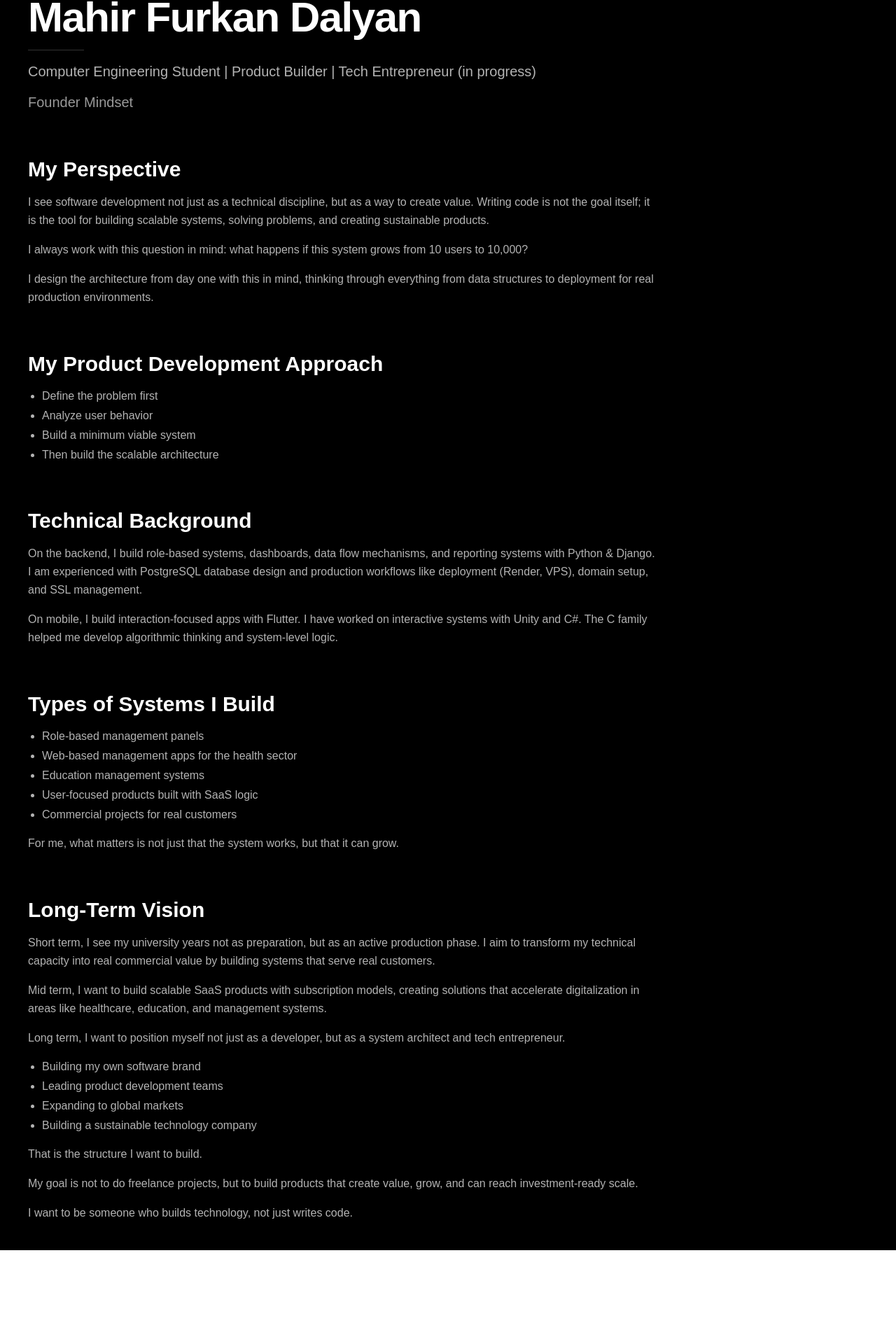
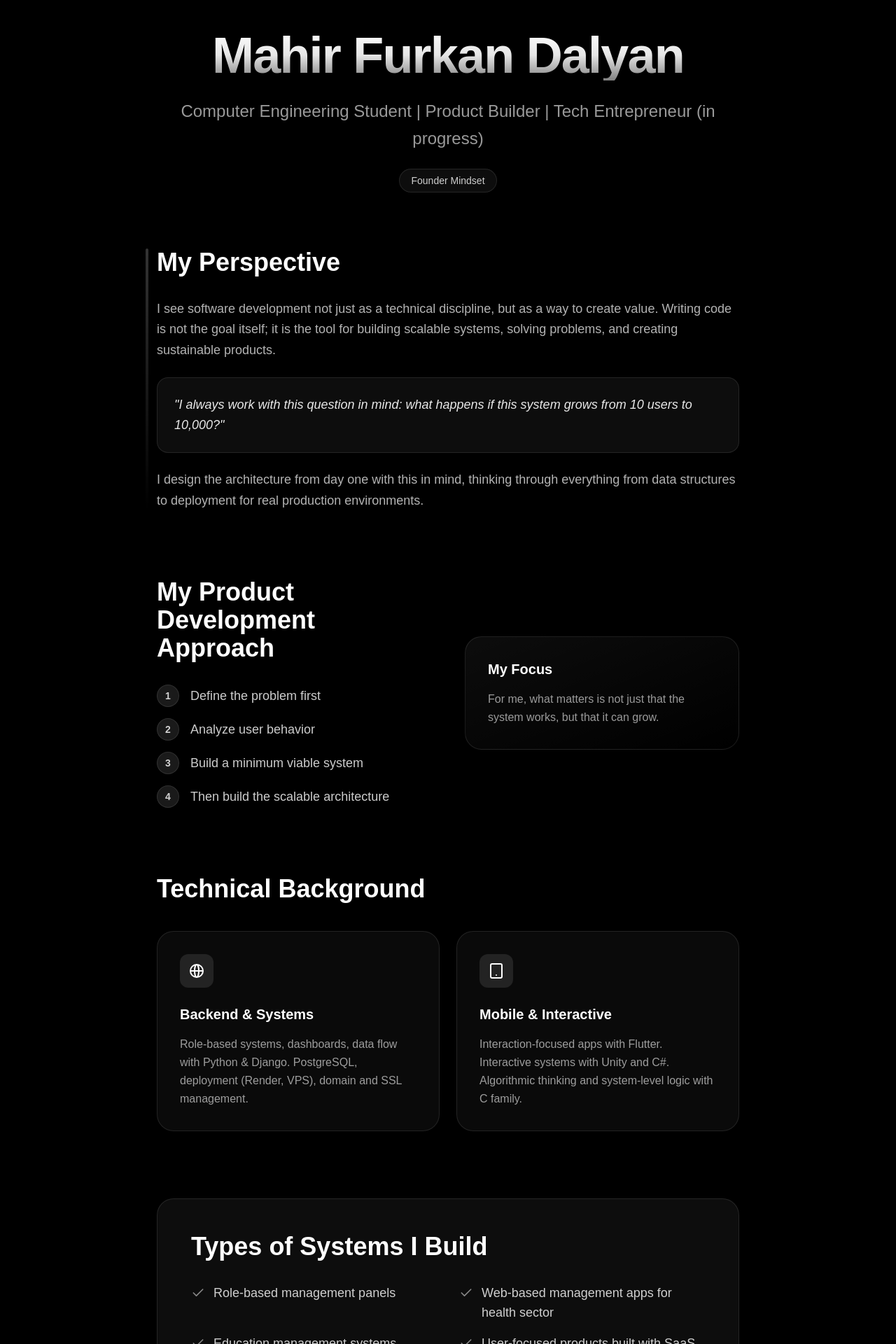
Before and after one commit to furkandalyan/site, a Next.js app: page /en/about in a window 1280 px wide. Shown: the part 102-2022 px from the top of the page at 70% size. Before the commit the page ends 1888 px from the top, so only its background shows below. Built offline with nearby package versions, Linux system fonts and the light colour scheme.

Commit message:
Update about content

```diff
--- a/src/app/[lang]/about/page.tsx
+++ b/src/app/[lang]/about/page.tsx
@@ -7,170 +7,195 @@ export default async function About({
   const isTr = lang === "tr";
 
   return (
-    <div className="max-w-4xl space-y-16">
-      <header className="space-y-4">
-        <h1 className="text-5xl md:text-6xl font-semibold tracking-tight">
+    <div className="max-w-4xl mx-auto py-12 px-4 sm:px-6 lg:px-8">
+      <header className="mb-20 text-center relative">
+        <div className="absolute top-1/2 left-1/2 -translate-x-1/2 -translate-y-1/2 w-[200px] h-[200px] bg-white/5 rounded-full blur-[100px] -z-10 pointer-events-none"></div>
+        <h1 className="text-5xl md:text-7xl font-bold tracking-tight mb-6 bg-gradient-to-b from-white via-white/90 to-white/50 bg-clip-text text-transparent">
           Mahir Furkan Dalyan
         </h1>
-        <div className="h-px w-20 bg-white/20" />
-        <p className="text-white/70 text-lg md:text-xl">
+        <p className="text-xl md:text-2xl text-white/60 font-light max-w-3xl mx-auto leading-relaxed">
           {isTr
             ? "Computer Engineering Student | Product Builder | Tech Entrepreneur (in progress)"
             : "Computer Engineering Student | Product Builder | Tech Entrepreneur (in progress)"}
         </p>
-        <p className="text-white/60 text-lg md:text-xl">Founder Mindset</p>
+        <div className="mt-6 inline-block px-4 py-1.5 rounded-full bg-white/5 border border-white/10 text-sm font-medium text-white/80">
+          Founder Mindset
+        </div>
       </header>
 
-      <section className="space-y-4">
-        <h2 className="text-2xl md:text-3xl font-semibold">
-          {isTr ? "Bakis Acim" : "My Perspective"}
+      <div className="space-y-24">
+        {/* Perspective Section */}
+        <section className="relative">
+          <div className="absolute -left-4 top-0 bottom-0 w-1 bg-gradient-to-b from-white/20 to-transparent rounded-full hidden md:block"></div>
+          <h2 className="text-3xl md:text-4xl font-bold mb-8 text-white">
+            {isTr ? "Bakış Açım" : "My Perspective"}
           </h2>
-        <p className="text-white/70 leading-relaxed">
+          <div className="space-y-6 text-lg text-white/70 leading-relaxed">
+            <p>
               {isTr
-            ? "Yazilim gelistirmeyi yalnizca teknik bir disiplin olarak degil, deger uretme araci olarak goruyorum. Kod yazmak benim icin bir amac degil; olceklenebilir sistemler kurmanin, problem cozmenin ve surdurulebilir urunler gelistirmenin aracidir."
+                ? "Yazılım geliştirmeyi yalnızca teknik bir disiplin olarak değil, değer üretme aracı olarak görüyorum. Kod yazmak benim için bir amaç değil; ölçeklenebilir sistemler kurmanın, problem çözmenin ve sürdürülebilir ürünler geliştirmenin aracıdır."
                 : "I see software development not just as a technical discipline, but as a way to create value. Writing code is not the goal itself; it is the tool for building scalable systems, solving problems, and creating sustainable products."}
             </p>
-        <p className="text-white/70 leading-relaxed">
+            <div className="p-6 bg-white/5 rounded-2xl border border-white/10 italic text-white/90">
               {isTr
-            ? "Projelerimde her zaman su perspektifle ilerliyorum: Bu sistem 10 kullanicidan 10.000 kullaniciya cikarsa ne olur?"
-            : "I always work with this question in mind: what happens if this system grows from 10 users to 10,000?"}
-        </p>
-        <p className="text-white/70 leading-relaxed">
+                ? "\"Projelerimde her zaman şu perspektifle ilerliyorum: Bu sistem 10 kullanıcıdan 10.000 kullanıcıya çıkarsa ne olur?\""
+                : "\"I always work with this question in mind: what happens if this system grows from 10 users to 10,000?\""}
+            </div>
+            <p>
               {isTr
-            ? "Mimariyi bastan buna gore tasarliyor; veri yapisindan deployment surecine kadar uretim ortamini dusunerek gelistiriyorum."
+                ? "Mimariyi baştan buna göre tasarlıyor; veri yapısından deployment sürecine kadar üretim ortamını düşünerek geliştiriyorum."
                 : "I design the architecture from day one with this in mind, thinking through everything from data structures to deployment for real production environments."}
             </p>
+          </div>
         </section>
 
-      <section className="space-y-4">
-        <h2 className="text-2xl md:text-3xl font-semibold">
-          {isTr ? "Urun Gelistirme Yaklasimim" : "My Product Development Approach"}
+        {/* Approach Section */}
+        <section className="grid md:grid-cols-2 gap-12 items-center">
+          <div>
+            <h2 className="text-3xl md:text-4xl font-bold mb-8 text-white">
+              {isTr ? "Ürün Geliştirme Yaklaşımım" : "My Product Development Approach"}
             </h2>
-        <ul className="list-disc pl-5 text-white/70 space-y-1">
-          <li>{isTr ? "Once problemi tanimlarim" : "Define the problem first"}</li>
-          <li>
+            <ul className="space-y-4">
+              {[
+                isTr ? "Önce problemi tanımlarım" : "Define the problem first",
+                isTr ? "Kullanıcı davranışını analiz ederim" : "Analyze user behavior",
+                isTr ? "Minimum çalışabilir sistemi kurarım" : "Build a minimum viable system",
+                isTr ? "Sonra ölçeklenebilir mimariyi inşa ederim" : "Then build the scalable architecture"
+              ].map((item, index) => (
+                <li key={index} className="flex items-center gap-4 text-white/80 text-lg">
+                  <span className="flex-shrink-0 w-8 h-8 rounded-full bg-white/10 flex items-center justify-center text-sm font-bold border border-white/10">
+                    {index + 1}
+                  </span>
+                  {item}
+                </li>
+              ))}
+            </ul>
+          </div>
+          <div className="bg-gradient-to-br from-white/5 to-transparent p-8 rounded-3xl border border-white/10 relative overflow-hidden group hover:border-white/20 transition-colors">
+            <div className="absolute inset-0 bg-white/5 opacity-0 group-hover:opacity-100 transition-opacity duration-500"></div>
+            <h3 className="text-xl font-semibold mb-4 text-white relative z-10">
+              {isTr ? "Odak Noktam" : "My Focus"}
+            </h3>
+            <p className="text-white/60 leading-relaxed relative z-10">
               {isTr
-              ? "Kullanici davranisini analiz ederim"
-              : "Analyze user behavior"}
-          </li>
-          <li>
-            {isTr
-              ? "Minimum calisabilir sistemi kurarim"
-              : "Build a minimum viable system"}
-          </li>
-          <li>
-            {isTr
-              ? "Sonra olceklenebilir mimariyi insa ederim"
-              : "Then build the scalable architecture"}
-          </li>
-        </ul>
+                ? "Benim için önemli olan; sistemin çalışması değil, büyüyebilmesi."
+                : "For me, what matters is not just that the system works, but that it can grow."}
+            </p>
+          </div>
         </section>
 
-      <section className="space-y-4">
-        <h2 className="text-2xl md:text-3xl font-semibold">
+        {/* Technical Background */}
+        <section>
+          <h2 className="text-3xl md:text-4xl font-bold mb-10 text-white">
             {isTr ? "Teknik Arka Plan" : "Technical Background"}
           </h2>
-        <p className="text-white/70 leading-relaxed">
+          <div className="grid md:grid-cols-2 gap-6">
+            <div className="p-8 rounded-3xl bg-[#0a0a0a] border border-white/10 hover:border-white/20 transition-colors">
+              <div className="w-12 h-12 rounded-xl bg-white/10 flex items-center justify-center mb-6">
+                <svg xmlns="http://www.w3.org/2000/svg" width="24" height="24" viewBox="0 0 24 24" fill="none" stroke="currentColor" strokeWidth="2" strokeLinecap="round" strokeLinejoin="round" className="text-white"><path d="M21 12a9 9 0 0 1-9 9m9-9a9 9 0 0 0-9-9m9 9H3m9 9a9 9 0 0 1-9-9m9 9c1.657 0 3-4.03 3-9s-1.343-9-3-9m0 18c-1.657 0-3-4.03-3-9s1.343-9 3-9m-9 9a9 9 0 0 1 9-9"/></svg>
+              </div>
+              <h3 className="text-xl font-semibold mb-4 text-white">Backend & Systems</h3>
+              <p className="text-white/60 leading-relaxed">
                 {isTr
-            ? "Backend tarafinda Python & Django ile rol bazli sistemler, dashboard yapilari, veri akis mekanizmalari ve raporlama sistemleri gelistiriyorum. PostgreSQL tabanli veritabani tasarimi, deployment surecleri (Render, VPS mantigi), domain ve SSL yonetimi gibi production sureclerine hakimim."
-            : "On the backend, I build role-based systems, dashboards, data flow mechanisms, and reporting systems with Python & Django. I am experienced with PostgreSQL database design and production workflows like deployment (Render, VPS), domain setup, and SSL management."}
+                  ? "Python & Django ile rol bazlı sistemler, dashboard yapıları, veri akış mekanizmaları. PostgreSQL, deployment süreçleri (Render, VPS), domain ve SSL yönetimi."
+                  : "Role-based systems, dashboards, data flow with Python & Django. PostgreSQL, deployment (Render, VPS), domain and SSL management."}
               </p>
-        <p className="text-white/70 leading-relaxed">
+            </div>
+            <div className="p-8 rounded-3xl bg-[#0a0a0a] border border-white/10 hover:border-white/20 transition-colors">
+              <div className="w-12 h-12 rounded-xl bg-white/10 flex items-center justify-center mb-6">
+                <svg xmlns="http://www.w3.org/2000/svg" width="24" height="24" viewBox="0 0 24 24" fill="none" stroke="currentColor" strokeWidth="2" strokeLinecap="round" strokeLinejoin="round" className="text-white"><rect width="16" height="20" x="4" y="2" rx="2" ry="2"/><path d="M12 18h.01"/></svg>
+              </div>
+              <h3 className="text-xl font-semibold mb-4 text-white">Mobile & Interactive</h3>
+              <p className="text-white/60 leading-relaxed">
                 {isTr
-            ? "Mobil tarafta Flutter ile kullanici etkilesimi odakli uygulamalar gelistiriyorum. Unity ve C# ile interaktif sistemler uzerinde calistim. C ailesi ile algoritmik dusunme ve sistem seviyesinde mantik gelistirdim."
-            : "On mobile, I build interaction-focused apps with Flutter. I have worked on interactive systems with Unity and C#. The C family helped me develop algorithmic thinking and system-level logic."}
+                  ? "Flutter ile kullanıcı etkileşimi odaklı uygulamalar. Unity ve C# ile interaktif sistemler. C ailesi ile algoritmik düşünme ve sistem seviyesinde mantık."
+                  : "Interaction-focused apps with Flutter. Interactive systems with Unity and C#. Algorithmic thinking and system-level logic with C family."}
               </p>
+            </div>
+          </div>
         </section>
 
-      <section className="space-y-4">
-        <h2 className="text-2xl md:text-3xl font-semibold">
-          {isTr ? "Insa Ettigim Sistem Turleri" : "Types of Systems I Build"}
+        {/* Systems Built */}
+        <section className="bg-white/5 rounded-3xl p-8 md:p-12 border border-white/10">
+          <h2 className="text-3xl md:text-4xl font-bold mb-8 text-white">
+            {isTr ? "İnşa Ettiğim Sistem Türleri" : "Types of Systems I Build"}
           </h2>
-        <ul className="list-disc pl-5 text-white/70 space-y-1">
-          <li>
-            {isTr
-              ? "Rol bazli yonetim panelleri"
-              : "Role-based management panels"}
-          </li>
-          <li>
-            {isTr
-              ? "Saglik sektoru icin web tabanli yonetim uygulamalari"
-              : "Web-based management apps for the health sector"}
-          </li>
-          <li>
-            {isTr ? "Egitim yonetim sistemleri" : "Education management systems"}
-          </li>
-          <li>
-            {isTr
-              ? "SaaS mantiginda gelistirilen kullanici odakli urunler"
-              : "User-focused products built with SaaS logic"}
-          </li>
-          <li>
-            {isTr
-              ? "Gercek musteriye yonelik ticari projeler"
-              : "Commercial projects for real customers"}
-          </li>
-        </ul>
-        <p className="text-white/70 leading-relaxed">
-          {isTr
-            ? "Benim icin onemli olan; sistemin calismasi degil, buyuyebilmesi."
-            : "For me, what matters is not just that the system works, but that it can grow."}
-        </p>
+          <div className="grid sm:grid-cols-2 gap-y-4 gap-x-8">
+            {[
+              isTr ? "Rol bazlı yönetim panelleri" : "Role-based management panels",
+              isTr ? "Sağlık sektörü için web tabanlı yönetim uygulamaları" : "Web-based management apps for health sector",
+              isTr ? "Eğitim yönetim sistemleri" : "Education management systems",
+              isTr ? "SaaS mantığında geliştirilen kullanıcı odaklı ürünler" : "User-focused products built with SaaS logic",
+              isTr ? "Gerçek müşteriye yönelik ticari projeler" : "Commercial projects for real customers"
+            ].map((item, index) => (
+              <div key={index} className="flex items-start gap-3">
+                <svg xmlns="http://www.w3.org/2000/svg" width="20" height="20" viewBox="0 0 24 24" fill="none" stroke="currentColor" strokeWidth="2" strokeLinecap="round" strokeLinejoin="round" className="text-white/50 mt-1 flex-shrink-0"><path d="M20 6 9 17l-5-5"/></svg>
+                <span className="text-white/80 text-lg">{item}</span>
+              </div>
+            ))}
+          </div>
         </section>
 
-      <section className="space-y-4">
-        <h2 className="text-2xl md:text-3xl font-semibold">
+        {/* Vision Section */}
+        <section className="relative pb-12">
+          <h2 className="text-3xl md:text-4xl font-bold mb-10 text-white">
             {isTr ? "Uzun Vadeli Vizyon" : "Long-Term Vision"}
           </h2>
-        <p className="text-white/70 leading-relaxed">
+
+          <div className="space-y-12 relative border-l border-white/10 ml-3 md:ml-6 pl-8 md:pl-12">
+            <div className="relative">
+              <span className="absolute -left-[41px] md:-left-[57px] top-1 w-5 h-5 rounded-full bg-black border-4 border-white/20"></span>
+              <h3 className="text-xl font-semibold text-white mb-3">{isTr ? "Kısa Vade" : "Short Term"}</h3>
+              <p className="text-white/60 leading-relaxed">
                 {isTr
-            ? "Kisa vadede; universite surecini bir hazirlik donemi degil, aktif uretim donemi olarak goruyorum. Gercek musterilere hizmet eden sistemler gelistirerek teknik kapasitemi ticari karsiliga donusturmeyi hedefliyorum."
-            : "Short term, I see my university years not as preparation, but as an active production phase. I aim to transform my technical capacity into real commercial value by building systems that serve real customers."}
+                  ? "Üniversite sürecini bir hazırlık dönemi değil, aktif üretim dönemi olarak görüyorum. Gerçek müşterilere hizmet eden sistemler geliştirerek teknik kapasitemi ticari karşılığa dönüştürmeyi hedefliyorum."
+                  : "I see my university years not as preparation, but as an active production phase. I aim to transform my technical capacity into real commercial value by building systems that serve real customers."}
               </p>
-        <p className="text-white/70 leading-relaxed">
+            </div>
+
+            <div className="relative">
+              <span className="absolute -left-[41px] md:-left-[57px] top-1 w-5 h-5 rounded-full bg-black border-4 border-white/40"></span>
+              <h3 className="text-xl font-semibold text-white mb-3">{isTr ? "Orta Vade" : "Mid Term"}</h3>
+              <p className="text-white/60 leading-relaxed">
                 {isTr
-            ? "Orta vadede; SaaS temelli, abonelik modeliyle calisan, olceklenebilir yazilim urunleri uretmek istiyorum. Saglik, egitim ve yonetim sistemleri gibi alanlarda dijitallesmeyi hizlandiran cozumler gelistirmeyi amacliyorum."
-            : "Mid term, I want to build scalable SaaS products with subscription models, creating solutions that accelerate digitalization in areas like healthcare, education, and management systems."}
+                  ? "SaaS temelli, abonelik modeliyle çalışan, ölçeklenebilir yazılım ürünleri üretmek istiyorum. Sağlık, eğitim ve yönetim sistemleri gibi alanlarda dijitalleşmeyi hızlandıran çözümler geliştirmeyi amaçlıyorum."
+                  : "I want to build scalable SaaS products with subscription models, creating solutions that accelerate digitalization in areas like healthcare, education, and management systems."}
               </p>
-        <p className="text-white/70 leading-relaxed">
+            </div>
+
+            <div className="relative">
+              <span className="absolute -left-[41px] md:-left-[57px] top-1 w-5 h-5 rounded-full bg-white shadow-[0_0_15px_rgba(255,255,255,0.5)]"></span>
+              <h3 className="text-xl font-semibold text-white mb-3">{isTr ? "Uzun Vade" : "Long Term"}</h3>
+              <p className="text-white/60 leading-relaxed mb-6">
                 {isTr
-            ? "Uzun vadede ise; yalnizca gelistirici degil, sistem mimari ve teknoloji girisimcisi olarak konumlanmak istiyorum."
-            : "Long term, I want to position myself not just as a developer, but as a system architect and tech entrepreneur."}
+                  ? "Yalnızca geliştirici değil, sistem mimarı ve teknoloji girişimcisi olarak konumlanmak istiyorum."
+                  : "I want to position myself not just as a developer, but as a system architect and tech entrepreneur."}
               </p>
-        <ul className="list-disc pl-5 text-white/70 space-y-1">
-          <li>
+
+              <div className="grid sm:grid-cols-2 gap-4">
+                {[
+                  isTr ? "Kendi yazılım markasını oluşturan" : "Building my own software brand",
+                  isTr ? "Ürün geliştirme ekipleri yöneten" : "Leading product development teams",
+                  isTr ? "Global pazara açılan" : "Expanding to global markets",
+                  isTr ? "Sürdürülebilir teknoloji şirketi kuran" : "Building a sustainable technology company"
+                ].map((item, index) => (
+                  <div key={index} className="bg-white/5 px-4 py-3 rounded-xl border border-white/5 text-white/80 text-sm">
+                    {item}
+                  </div>
+                ))}
+              </div>
+            </div>
+          </div>
+
+          <div className="mt-16 p-8 rounded-3xl bg-gradient-to-r from-white/10 to-transparent border border-white/10 text-center">
+            <p className="text-xl md:text-2xl font-medium text-white/90 leading-relaxed">
               {isTr
-              ? "Kendi yazilim markasini olusturan"
-              : "Building my own software brand"}
-          </li>
-          <li>
-            {isTr
-              ? "Urun gelistirme ekipleri yoneten"
-              : "Leading product development teams"}
-          </li>
-          <li>
-            {isTr ? "Global pazara acilan" : "Expanding to global markets"}
-          </li>
-          <li>
-            {isTr
-              ? "Surdurulebilir teknoloji sirketi kuran"
-              : "Building a sustainable technology company"}
-          </li>
-        </ul>
-        <p className="text-white/70 leading-relaxed">
-          {isTr ? "bir yapi insa etmeyi hedefliyorum." : "That is the structure I want to build."}
+                ? "\"Kod yazan biri değil, teknoloji inşa eden biri olmak istiyorum.\""
+                : "\"I want to be someone who builds technology, not just writes code.\""}
             </p>
-        <p className="text-white/70 leading-relaxed">
-          {isTr
-            ? "Amacim freelance projeler yapmak degil; deger ureten, buyuyen ve yatirim alabilecek seviyeye gelen urunler gelistirmek."
-            : "My goal is not to do freelance projects, but to build products that create value, grow, and can reach investment-ready scale."}
-        </p>
-        <p className="text-white/70 leading-relaxed">
-          {isTr
-            ? "Kod yazan biri degil, teknoloji insa eden biri olmak istiyorum."
-            : "I want to be someone who builds technology, not just writes code."}
-        </p>
+          </div>
         </section>
+      </div>
     </div>
   );
 }
```
Lines whose indentation alone changed are shown as unchanged.
